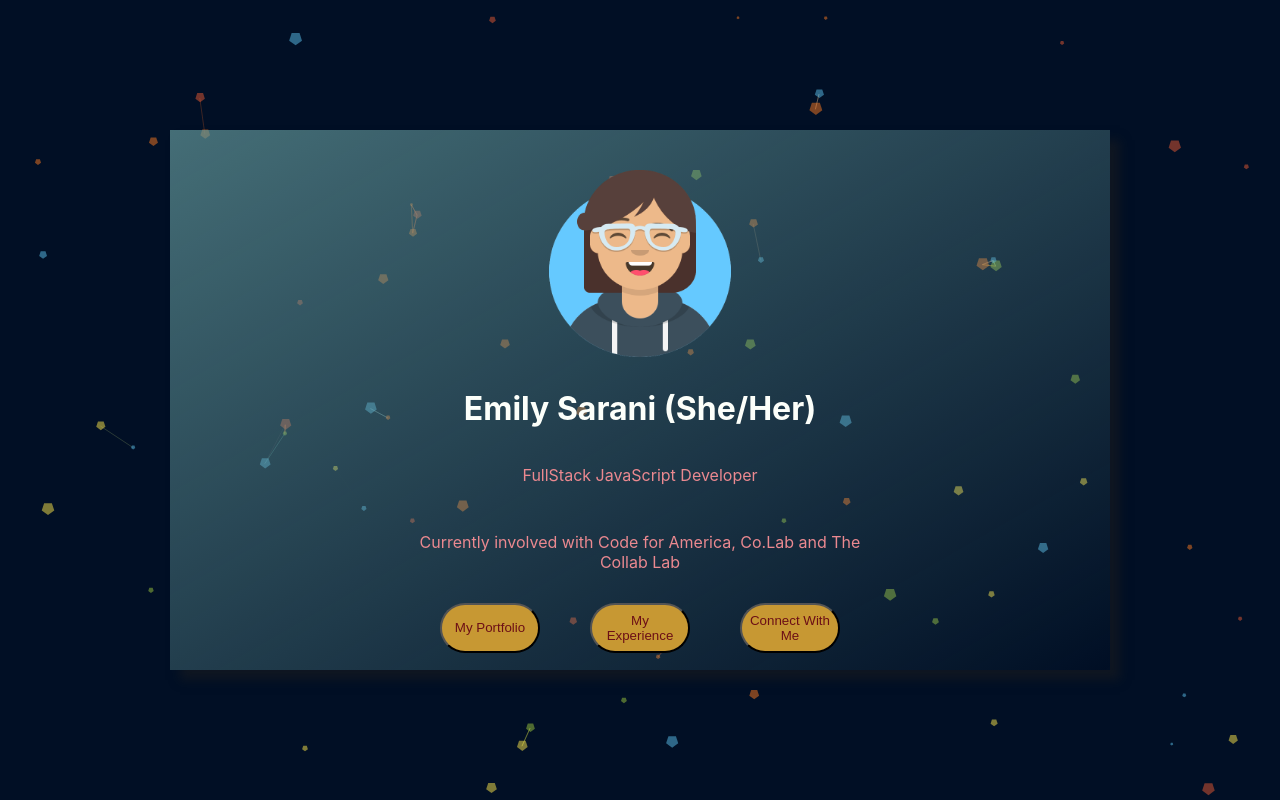
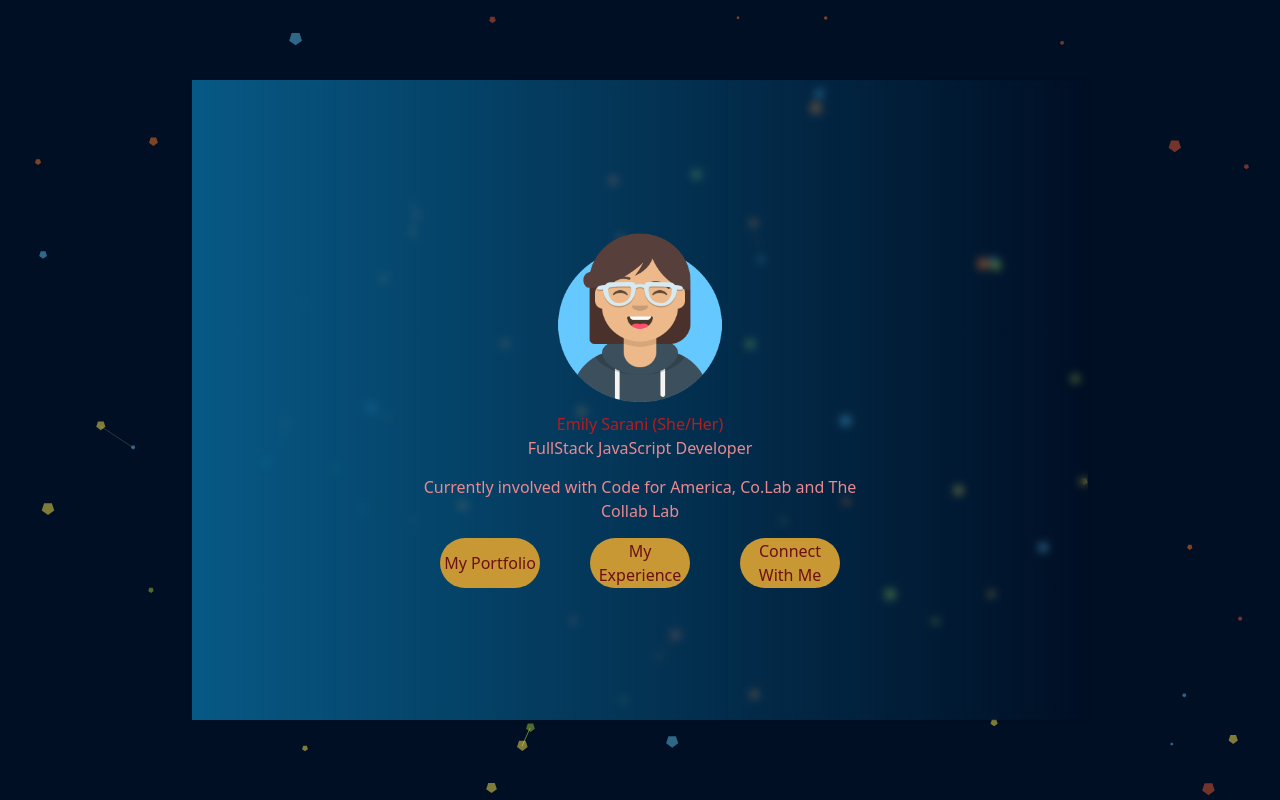
Before and after one commit to EmilyDSarani/resume-website, a React (Create React App) app: page / in a window 1280 px wide. Built offline with nearby package versions, Linux system fonts and the light colour scheme.

Commit message:
tailwind implementation

```diff
--- /dev/null
+++ b/postcss.config.js
@@ -0,0 +1,6 @@
+module.exports = {
+  plugins: {
+    tailwindcss: {},
+    autoprefixer: {},
+  },
+}
--- a/src/App.css
+++ b/src/App.css
@@ -18,10 +18,30 @@ Github icons created by Pixel Perfect */
 }
 /* Font */
 
+*{
+  box-sizing: border-box;
+  margin: 0;
+  padding: 0;
+}
+
 
 body{
   background-color: var(--oxford-blue);
 }
+
+/* .frost{
+    z-index: 9999;
+    width: 80%;
+    max-width: 900px;
+    height:80%;
+    display: flex;
+    justify-content: center;
+    background-image:linear-gradient(to bottom right, var(--cadet-blue), rgba(177, 8, 8, 0));
+    backdrop-filter: "blur(10px)";
+    box-shadow: 10px 10px 10px rgba(30,30,30,0.5);
+    flex-direction: column;
+    align-items: center;
+} */
 
 /* header{
   z-index: 9999;
--- a/src/App.jsx
+++ b/src/App.jsx
@@ -11,7 +11,7 @@ import {
 } from "react-router-dom";
 
 import './App.css';
-import 'dotenv/config'
+
 
 
 
--- a/src/index.css
+++ b/src/index.css
@@ -1,13 +1,3 @@
-body {
-  margin: 0;
-  font-family: -apple-system, BlinkMacSystemFont, 'Segoe UI', 'Roboto', 'Oxygen',
-    'Ubuntu', 'Cantarell', 'Fira Sans', 'Droid Sans', 'Helvetica Neue',
-    sans-serif;
-  -webkit-font-smoothing: antialiased;
-  -moz-osx-font-smoothing: grayscale;
-}
-
-code {
-  font-family: source-code-pro, Menlo, Monaco, Consolas, 'Courier New',
-    monospace;
-}
+@tailwind base;
+@tailwind components;
+@tailwind utilities;
--- a/src/views/Home/Home.jsx
+++ b/src/views/Home/Home.jsx
@@ -1,30 +1,40 @@
-import React, { Component } from 'react'
-import ParticlesMagic from '../../components/Particles/Particles'
-import styles from './Home.module.css'
-import me from '../../assets/me.png'
-import { Link } from 'react-router-dom'
+import React, { Component } from "react";
+import ParticlesMagic from "../../components/Particles/Particles";
+import styles from "./Home.module.css";
+import me from "../../assets/me.png";
+import { Link } from "react-router-dom";
 
 // import Video from '../../components/Video/Video'
 
 export default class Home extends Component {
   render() {
     return (
-            <div className={styles.container}>
+      <div className="flex items-center justify-center h-screen w-screen flex-col">
         <ParticlesMagic />
-                <div className={styles.frost}>
-                    <img className={styles.me}src={me} alt='my avatar'/>
-                    <h1 className={styles.name}>Emily Sarani (She/Her)</h1>
+        {/* the brackets in tailwind allows you to use arbitary values */}
+        <div className="flex z-[9999] w-4/5 h-4/5 max-w-4xl justify-center bg-gradient-to-r from-sky-800 to-transparent backdrop-blur-sm shadow flex-col items-center">
+
+          <img className={styles.me} src={me} alt="my avatar" />
+          <h1 className='text-red-700'>Emily Sarani (She/Her)</h1>
           <p className={styles.bio}>FullStack JavaScript Developer</p>
-                    <p className={styles.bio}> Currently involved with Code for America, Co.Lab and The Collab Lab</p>
+          <p className={styles.bio}>
+            {" "}
+            Currently involved with Code for America, Co.Lab and The Collab Lab
+          </p>
           <div className={styles.buttonContainer}>
-                    <Link to="/portfolio"><button>My Portfolio</button></Link>
-                    <Link to="/experience"><button>My Experience</button></Link>
-                    <Link to="/contact"><button>Connect With Me</button></Link>
+            <Link to="/portfolio">
+              <button>My Portfolio</button>
+            </Link>
+            <Link to="/experience">
+              <button>My Experience</button>
+            </Link>
+            <Link to="/contact">
+              <button>Connect With Me</button>
+            </Link>
           </div>
           {/* <Name /> */}
         </div>
       </div>
-
-        )
+    );
   }
 }
--- a/src/views/Home/Home.module.css
+++ b/src/views/Home/Home.module.css
@@ -1,20 +1,19 @@
 /* really only use vh (view height) on the outer most div so that you establish the whole canvas for your page */
-@media only screen and (min-width: 200px) and (max-width:3800px){
-.container{
+/* .container{
     display: flex;
     align-items: center;
     justify-content: center;
     height: 100vh;
+    width: 100vw;
     flex-direction: column;
-}
+} */
 .frost{
     z-index: 9999;
-    width: 900px;
-    height:500px;
-    padding: 20px;
-    margin: 20px;
+    width: 80%;
+    max-width: 900px;
+    height:80%;
+    display: flex;
     justify-content: center;
-    display: flex;
     background-image:linear-gradient(to bottom right, var(--cadet-blue), rgba(177, 8, 8, 0));
     backdrop-filter: "blur(10px)";
     box-shadow: 10px 10px 10px rgba(30,30,30,0.5);
@@ -64,5 +63,14 @@ button:hover{
     background-color: var(--persian-plum);
     cursor: pointer;
 }
-
+/* refector and get the frost base styles into app.css instead and also you can call two css files into one file */
+/* once v1.0.5 is done, then everything will be fixed, probably */
+@media only screen and (max-width: 540px){
+.buttonContainer{
+    flex-direction: column;
+    align-items: center;
 }
+.frost{
+    height: 90vh;
+}
+}
--- a/src/views/Page/Portfolio.module.css
+++ b/src/views/Page/Portfolio.module.css
@@ -1,4 +1,4 @@
-@media only screen and (min-width: 200px) and (max-width:3800px){
+@media screen and (min-width: 200px) and (max-width:3800px){
 .container{
     display: flex;
     align-items: center;
--- /dev/null
+++ b/tailwind.config.js
@@ -0,0 +1,15 @@
+module.exports = {
+  //the pages you want tailwind to work with. Any File types that you want tailwind in
+  content: [
+    "./src/**/*.jsx"
+  ],
+  //the variables for tailwind. you can change or extend(which creates new ones)
+  theme: {
+    extend: {
+      "cadet-blue": "rgba(97, 150, 153, 0.705)"
+
+    },
+  },
+  //tailwind specific, stuff only gets added here if the docs say so
+  plugins: [],
+}
```
Also changed, not shown: package.json (+6 -1 lines), 2 other files (tests, documents, lock files or other folders). Lines whose indentation alone changed are shown as unchanged.
